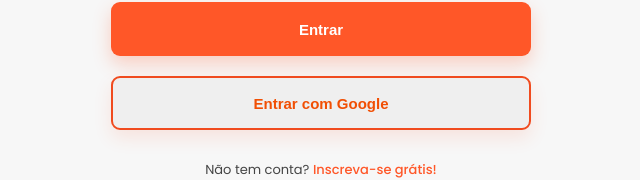
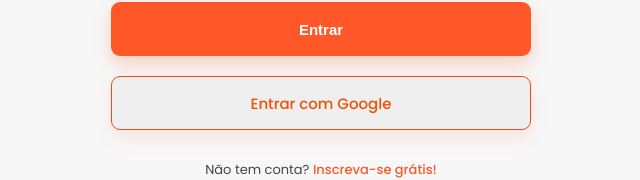
Before and after one commit to IanzZm/Projeto-Acad, a React (Vite) app: page /login in a window 1280 px wide. Shown: the part 471-651 px from the top of the page, without its empty margins (319-959 px from the left). Built offline with nearby package versions, Linux system fonts and the light colour scheme.

Commit message:
alteração de fonte

```diff
--- a/src/components/LoginForm/styles.module.css
+++ b/src/components/LoginForm/styles.module.css
@@ -22,6 +22,7 @@
   flex-direction: column;
   gap: 12px;
   margin-bottom: 28px;
+
 }
 
 .inputGroup label {
@@ -96,14 +97,15 @@
 }
 
 .googleButton {
+  font-family: 'poppins', sans-serif;
   margin: 20px 0px 0px 0px;
   width: 100%;
   height: 54px;
-  border: #f04b1f solid 2px;
+  border: #f04b1f solid 1.9px;
   border-radius: 9px;
   color: #f14f04;
   font-size: 15px;
-  font-weight: 600;
+  font-weight: 500;
   cursor: pointer;
   box-shadow: 0 8px 18px rgba(255, 87, 40, 0.116);
   transition: 0.2s ease;
```
